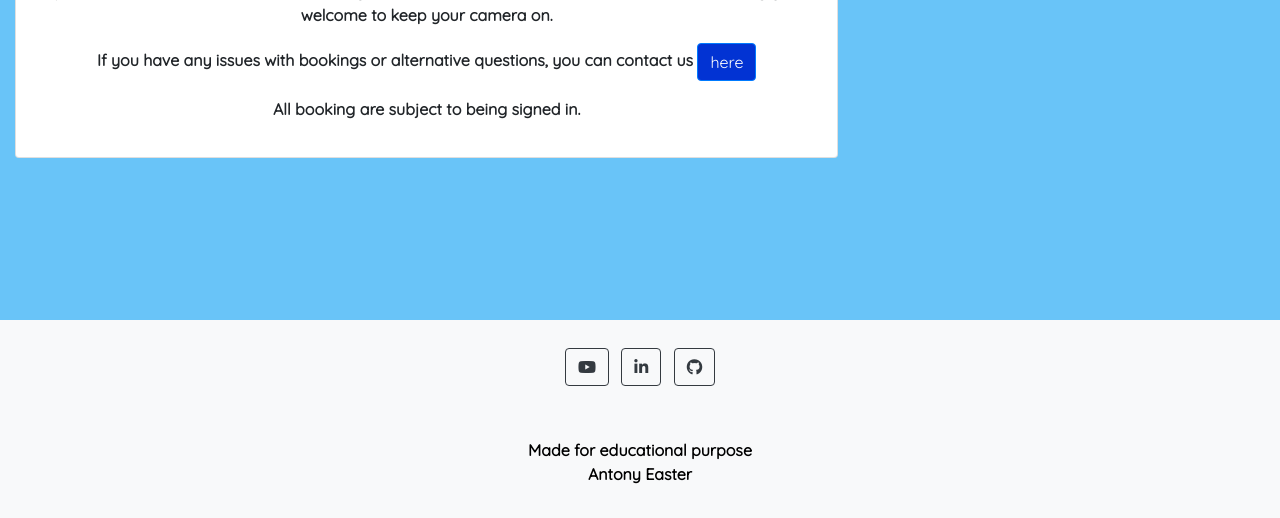
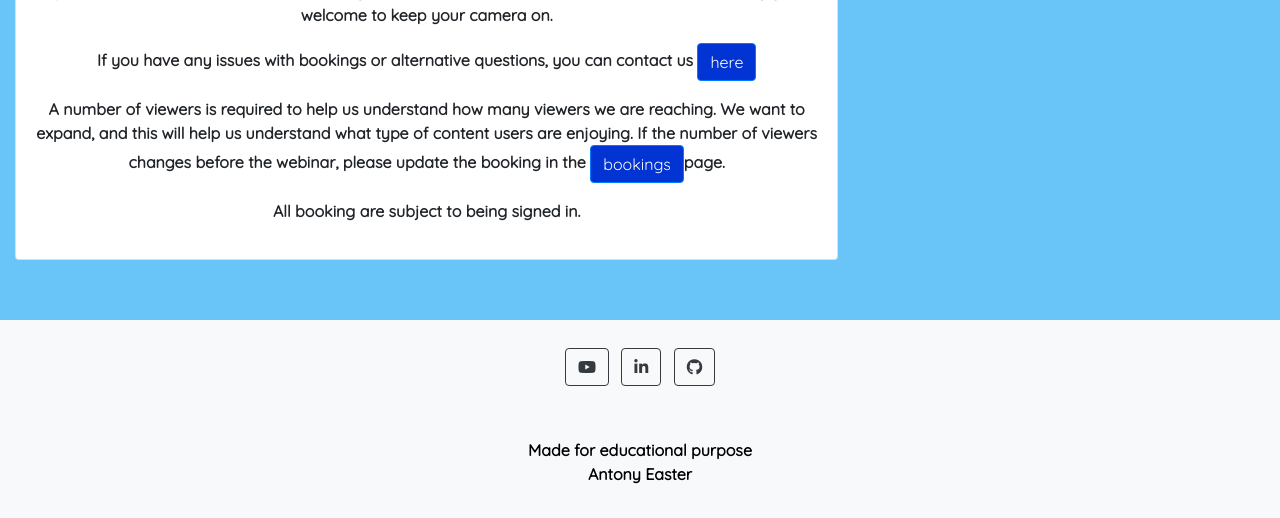
Before and after one commit to Antonyeaster/gem-explorers, a Django app: a page that uses templates/webinar_detail.html in a window 1280 px wide. Shown: the part 282-800 px from the top of the page. Run offline with Django 3.2, Linux system fonts and the light colour scheme; tables that the repository leaves empty hold one stand-in row (values such as "Sample post"); some libraries are stand-ins or nearby versions.

Commit message:
Add info regarding bookings

```diff
--- a/templates/webinar_detail.html
+++ b/templates/webinar_detail.html
@@ -35,6 +35,8 @@
                 Feel free to remain hidden, or alternativly your welcome to keep your camera on.
             </p>
             <p>If you have any issues with bookings or alternative questions, you can contact us <a class="btn btn-primary" href="{% url 'contact' %}">here</a></p>
+            <p>A number of viewers is required to help us understand how many viewers we are reaching. We want to expand, and this will
+            help us understand what type of content users are enjoying. If the number of viewers changes before the webinar, please update the booking in the <a class="btn btn-primary" href="{% url 'my-bookings' %}">bookings</a>page.</p>
             <p>All booking are subject to being signed in.</p>
         </div>
       </div>
```
